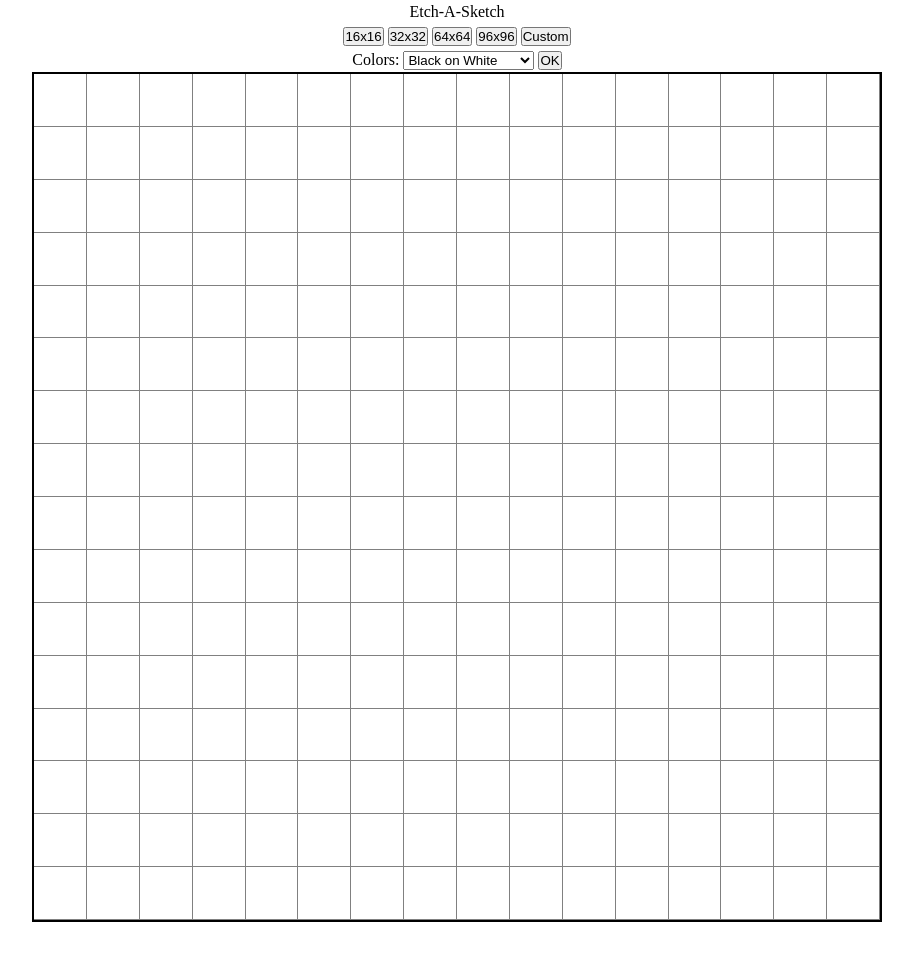
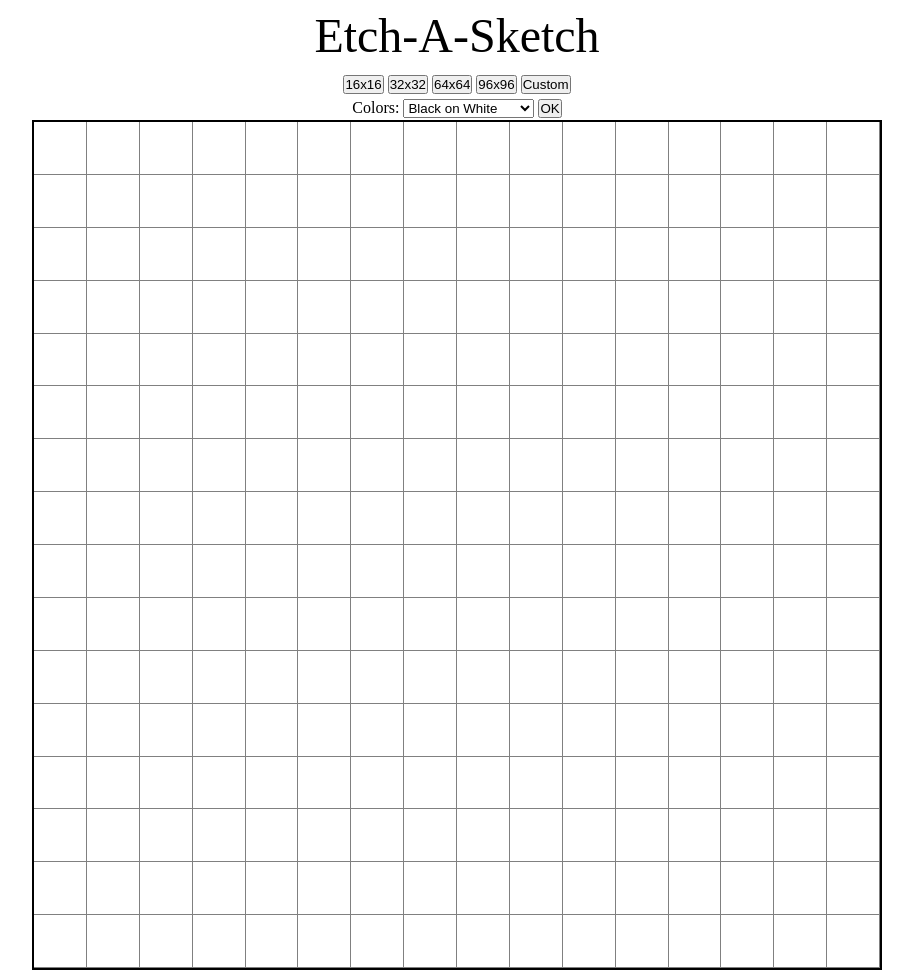
Before and after one commit to devken0/etch-a-sketcheroo, a plain HTML site: page index.html in a window 1280 px wide. Shown: the whole page, without its empty margins (183-1096 px from the left). Before the commit the page ends 922 px from the top, so only its background shows below. Drawn offline with Linux system fonts and the light colour scheme.

Commit message:
Change title font size

```diff
--- a/style.css
+++ b/style.css
@@ -3,6 +3,10 @@
   flex-direction: column;
   justify-content: center;
   align-items: center;
+}
+
+#title {
+  font-size: 3em;
 }
 
 #grid-container {
```
